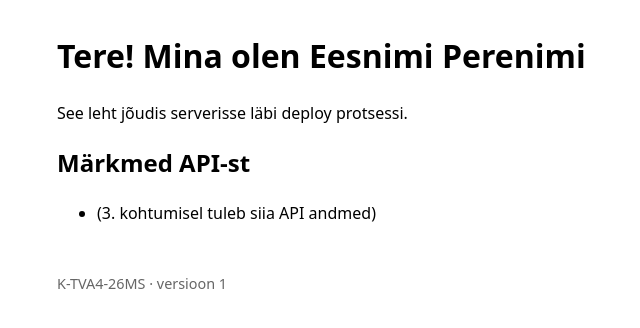
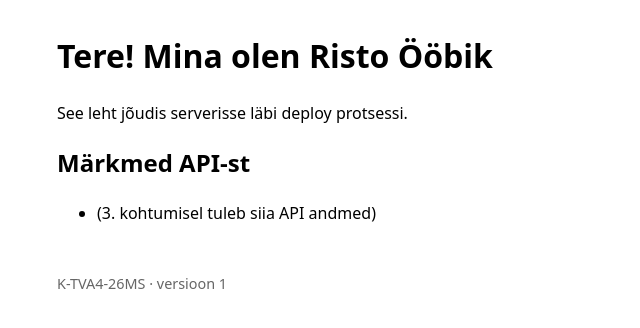
Before and after one commit to rist98/tva4-26ms-Risto, a plain HTML site: page public/index.html in a window 1280 px wide. Shown: the whole page, without its empty margins (263-903 px from the left). Drawn offline with Linux system fonts and the light colour scheme; no server answers.

Commit message:
Muudan nime indexis

```diff
--- a/public/index.html
+++ b/public/index.html
@@ -11,7 +11,7 @@
   </style>
 </head>
 <body>
-  <h1>Tere! Mina olen Eesnimi Perenimi</h1>
+  <h1>Tere! Mina olen Risto Ööbik</h1>
   <p>See leht jõudis serverisse läbi deploy protsessi.</p>
 
   <h2>Märkmed API-st</h2>
```
